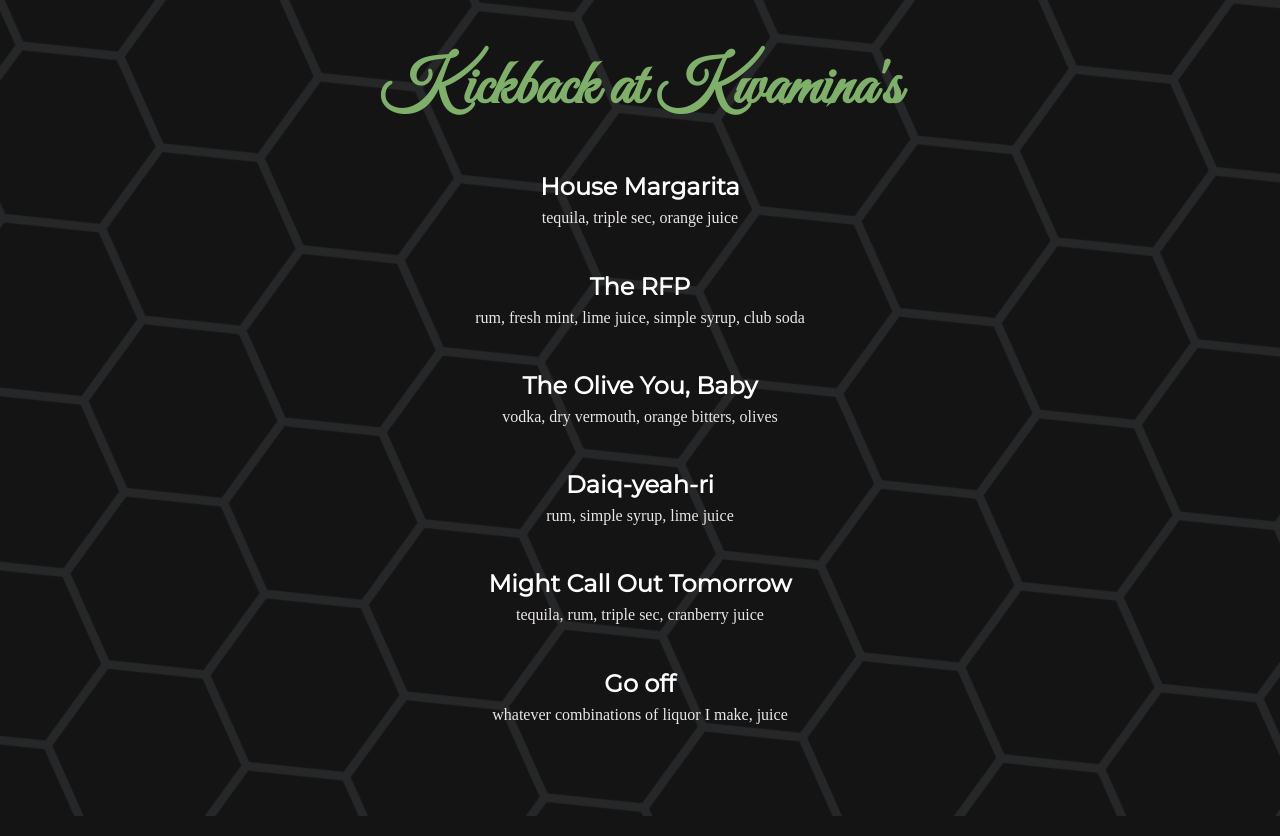
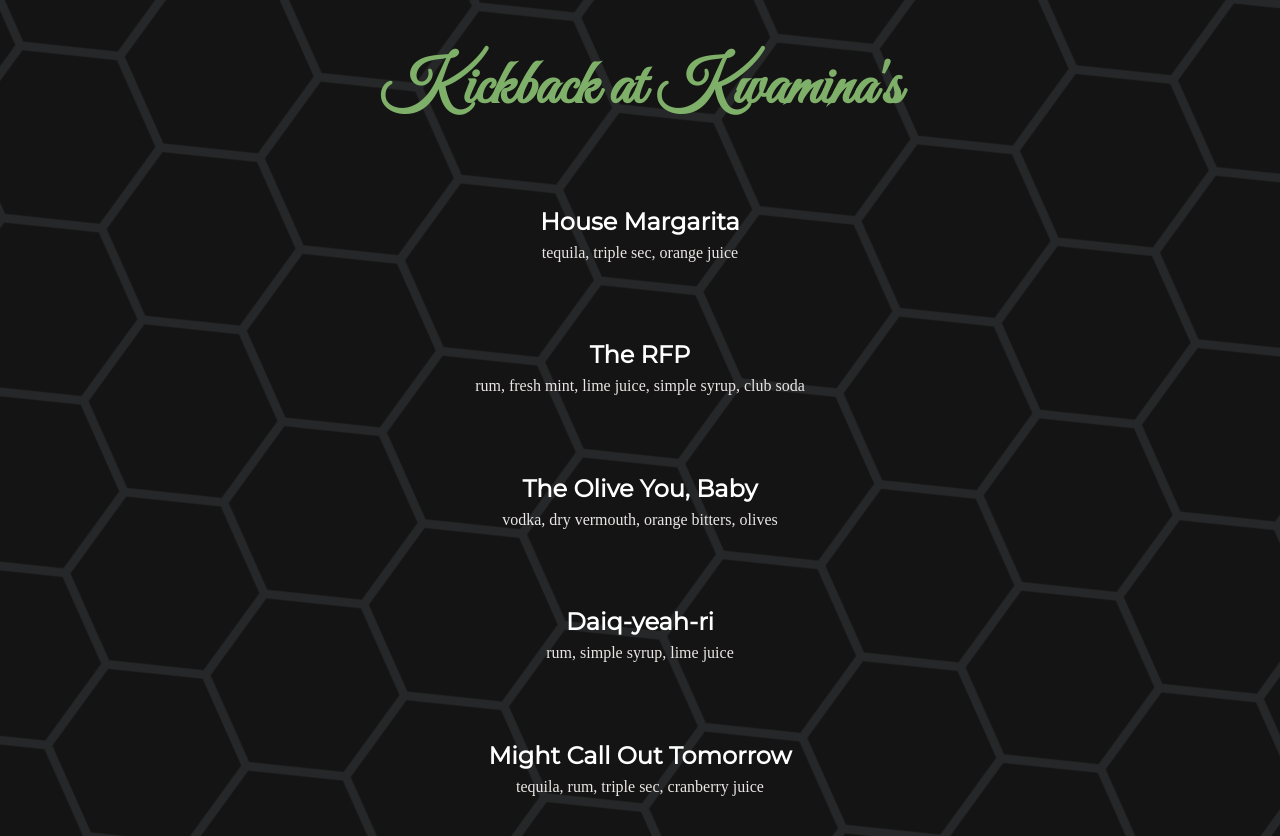
Before and after one commit to kwam1na/cocktail-menu, a Next.js app: page / in a window 1280 px wide. Shown: the top 836 px of the page. Built offline with nearby package versions, Linux system fonts and the light colour scheme; a web font is replaced by a local one.

Commit message:
increase spacing

```diff
--- a/styles/Home.module.css
+++ b/styles/Home.module.css
@@ -17,6 +17,7 @@
   display: flex;
   flex-direction: column;
   align-items: center;
+  gap: 40px;
   padding: 3rem;
   min-height: 100vh;
 }
@@ -32,8 +33,9 @@
   display: flex;
   flex-direction: column;
   justify-content: space-evenly;
+  gap: 40px;
   align-items: center;
-  min-height: 80vh;
+  min-height: 100vh;
   width: 100%;
   padding: 0;
   margin: 0;
```
